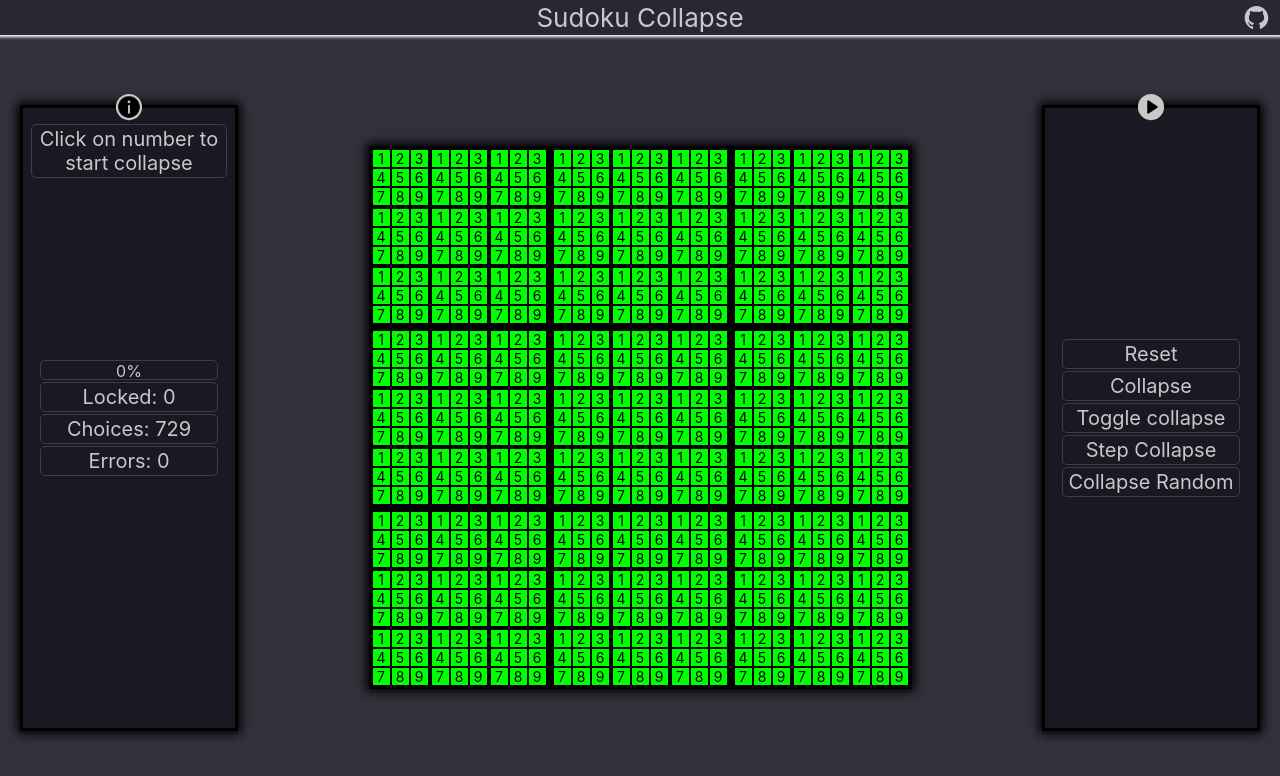
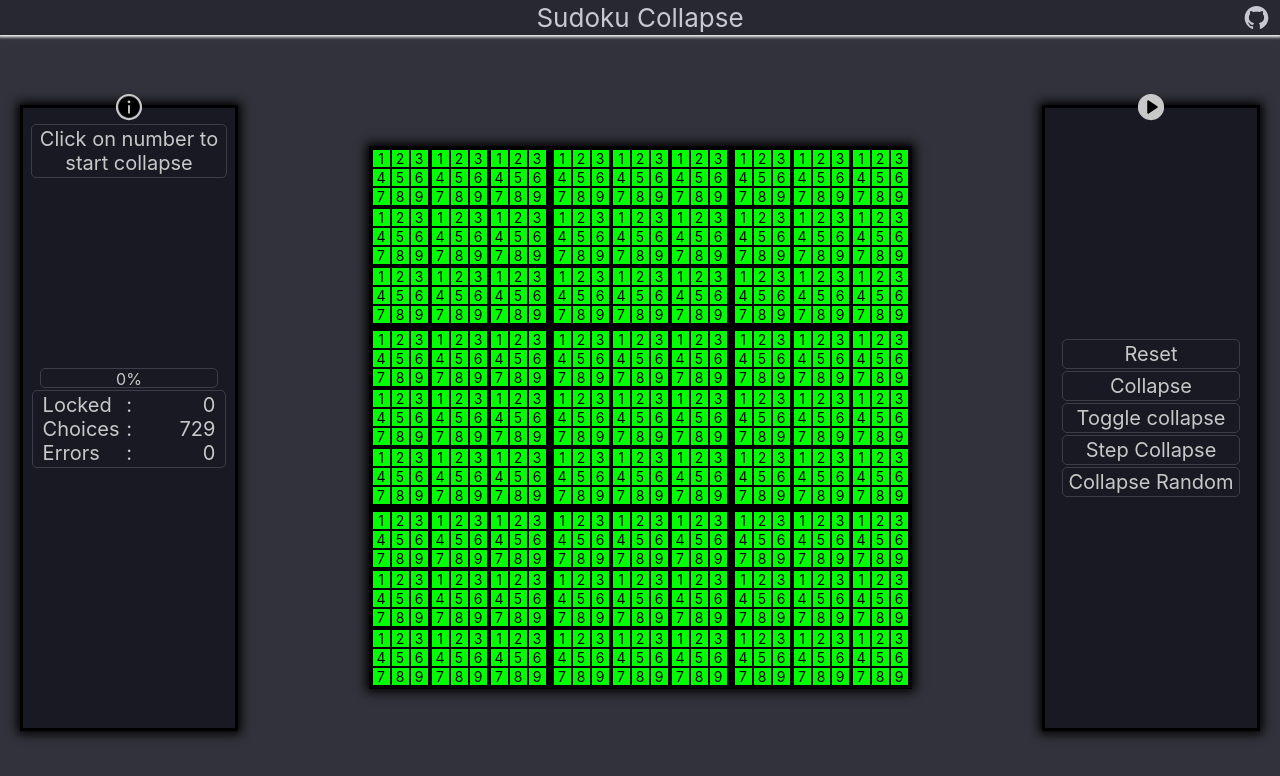
Before and after one commit to peoplestealusernames/sudoku-wave-collapse, a React (Create React App) app: page / in a window 1280 px wide. Shown: the top 776 px of the page. Built offline with nearby package versions, Linux system fonts and the light colour scheme.

Commit message:
LeftPanel: Changed info display to table

```diff
--- a/src/LeftPanel.tsx
+++ b/src/LeftPanel.tsx
@@ -8,6 +8,10 @@ const BarStyle: React.CSSProperties = {
     border: "1px solid rgb(60,60,75)",
     borderRadius: "5px",
     width: "90%",
+}
+
+const TableStyle: React.CSSProperties = {
+    display: "table-cell",
 }
 
 export function LeftPanel(props: {
@@ -39,6 +43,21 @@ export function LeftPanel(props: {
         setremaining(total - newLocked)
     }, [props.Table])
 
+    const DisplayTable: { display: string, value: any }[] = [
+        {
+            display: "Locked",
+            value: locked
+        },
+        {
+            display: "Choices",
+            value: remaining
+        },
+        {
+            display: "Errors",
+            value: errors
+        }
+    ]
+
     return <div id="left panel" className="LeftPanel">
         <AiOutlineInfoCircle style={{
             position: "absolute",
@@ -60,14 +79,31 @@ export function LeftPanel(props: {
             greenstyle={{ backgroundColor: "rgb(50, 50, 60)" }}
             progress={Math.round((1 - (remaining / 729)) * 1000) / 10}
         />
-        <span style={BarStyle}>
-            Locked: {locked}
-        </span>
-        <span style={BarStyle}>
-            Choices: {remaining}
-        </span>
-        <span style={BarStyle}>
-            Errors: {errors}
-        </span>
+        <div style={{
+            ...BarStyle,
+            paddingLeft: "10px",
+            paddingRight: "10px",
+            display: "table"
+        }}>
+            {DisplayTable.map((e, i) => <div style={{
+                display: "table-row",
+            }}>
+                <span style={{
+                    ...TableStyle,
+                    width: "45%",
+                    textAlign: "left",
+                }}>
+                    {e.display}
+                </span>
+                :
+                <span style={{
+                    ...TableStyle,
+                    width: "45%",
+                    textAlign: "right",
+                }}>
+                    {e.value}
+                </span>
+            </div>)}
+        </div>
     </div>
 }
```
